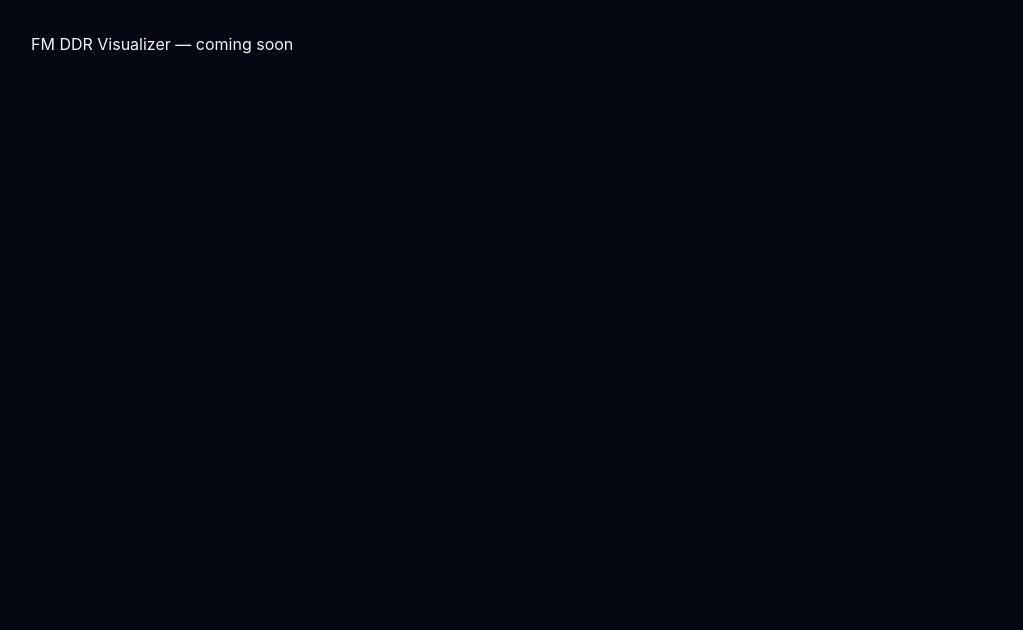
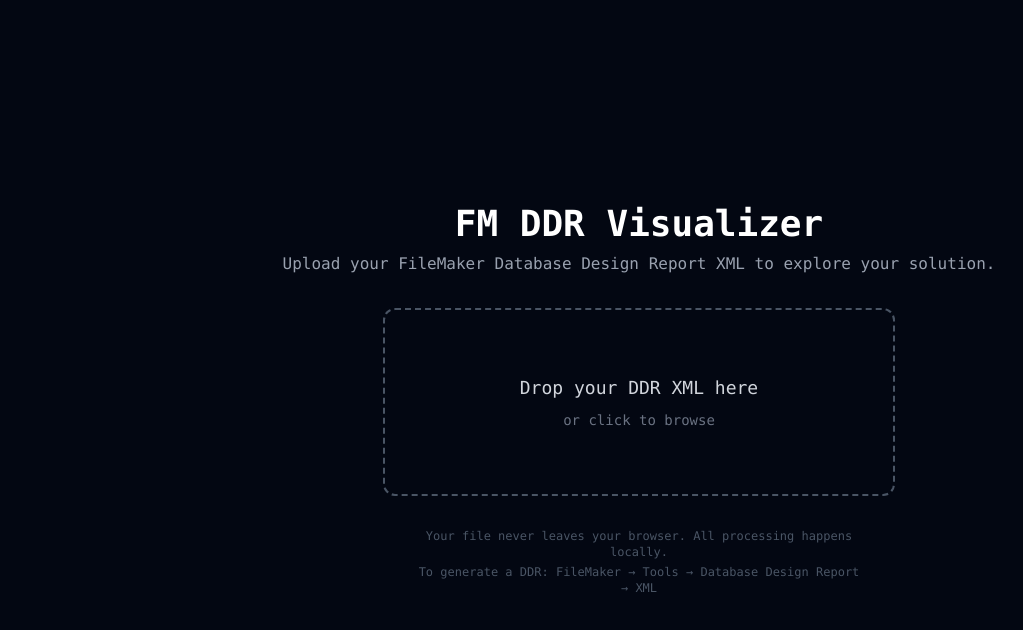
Before and after one commit to useradam27/fm-ddr-visualizer, a React (Vite) app: page / in a window 1280 px wide. Shown: the top 630 px of the page, without its empty margins (1-1024 px from the left). Built offline with nearby package versions, Linux system fonts and the light colour scheme.

Commit message:
Temp menu and upload setup.

```diff
--- a/src/App.jsx
+++ b/src/App.jsx
@@ -1,7 +1,13 @@
+import { useDDRStore } from './store/useDDRStore'
+import UploadPage from './pages/UploadPage'
+import OverviewPage from './pages/OverviewPage'
+
 export default function App() {
+  const data = useDDRStore(state => state.data)
+
   return (
-    <div className="min-h-screen bg-gray-950 text-gray-100">
-      <p className="p-8">FM DDR Visualizer — coming soon</p>
+    <div className='min-h-screen bg-gray-950 text-gray-100 font-mono'>
+      {data ? <OverviewPage /> : <UploadPage />}
     </div>
   )
 }
--- /dev/null
+++ b/src/pages/OverviewPage.jsx
@@ -0,0 +1,24 @@
+import { useDDRStore } from '../store/useDDRStore'
+
+export default function OverviewPage() {
+  const { data, fileName, reset } = useDDRStore()
+
+  return (
+    <div className="p-8">
+      <div className="flex items-center justify-between mb-6">
+        <div>
+          <h1 className="text-2xl font-bold text-white">{data.meta.fileName}</h1>
+          <p className="text-gray-400 text-sm">FileMaker {data.meta.fmVersion}</p>
+        </div>
+        <button
+          onClick={reset}
+          className="text-gray-400 hover:text-white text-sm border border-gray-700
+                     px-3 py-1 rounded hover:border-gray-500 transition-colors"
+        >
+          ← Load different file
+        </button>
+      </div>
+      <p className="text-gray-400">Parser connected. Summary coming Day 5.</p>
+    </div>
+  )
+}
--- /dev/null
+++ b/src/pages/UploadPage.jsx
@@ -0,0 +1,85 @@
+import { useCallback, useDeferredValue } from "react";
+import { useDDRStore } from "../store/useDDRStore";
+import { parseDDR } from '../parser/DDRParser'
+
+export default function UploadPage() {
+    const { setData, setLoading, setError } = useDDRStore()
+
+    //catch incorrect file
+    const handleFile = useCallback(async (file) => {
+        if (!file || !file.name.endsWith('.xml')) {
+            setError('Please upload a FileMaker DDR XML file.')
+            return
+        }
+
+        setLoading(true)
+
+        try {
+            const text = await file.text()
+            const result = parseDDR(text)
+            setData(result, file.name)
+        } catch (err) {
+            setError(`Failed to parse DRR: ${err.message}`)
+        }
+    }, [setData, setLoading,setError])
+
+
+    const handleDrop = useCallback((e) => {
+        e.preventDefault()
+        const file = e.dataTransfer.files[0]
+        handleFile(file)
+    }, [handleFile])
+
+    const handleInputChange = useCallback((e) => {
+        handleFile(e.target.files[0])
+    }, [handleFile])
+
+    const { isLoading, error } = useDDRStore()
+
+    return (
+        <div className="flex flex-col items-center justify-center min-h-screen p-8">
+          <div className="mb-8 text-center">
+            <h1 className="text-4xl font-bold text-white mb-2">FM DDR Visualizer</h1>
+            <p className="text-gray-400">
+              Upload your FileMaker Database Design Report XML to explore your solution.
+            </p>
+          </div>
+
+          <div
+            onDrop={handleDrop}
+            onDragOver={(e) => e.preventDefault()}
+            className="w-full max-w-lg border-2 border-dashed border-gray-600 rounded-xl p-16 text-center
+                       hover:border-blue-500 transition-colors cursor-pointer"
+            onClick={() => document.getElementById('file-input').click()}
+          >
+            {isLoading ? (
+              <p className="text-blue-400 animate-pulse">Parsing DDR...</p>
+            ) : (
+              <>
+                <p className="text-gray-300 text-lg mb-2">Drop your DDR XML here</p>
+                <p className="text-gray-500 text-sm">or click to browse</p>
+              </>
+            )}
+          </div>
+
+          <input
+            id="file-input"
+            type="file"
+            accept=".xml"
+            className="hidden"
+            onChange={handleInputChange}
+          />
+
+          {error && (
+            <p className="mt-4 text-red-400 text-sm">{error}</p>
+          )}
+
+          <div className="mt-8 text-gray-600 text-xs text-center max-w-md">
+            <p>Your file never leaves your browser. All processing happens locally.</p>
+            <p className="mt-1">
+              To generate a DDR: FileMaker → Tools → Database Design Report → XML
+            </p>
+          </div>
+        </div>
+      )
+}
--- /dev/null
+++ b/src/parser/DDRParser.js
@@ -0,0 +1,34 @@
+export function parseDDR(xmlText) {
+    const parser = new DOMParser()
+    const doc = parser.parseFromString(xmlText, 'application/xml')
+
+    const parseError = doc.querySelector('parsererror')
+    if (parseError) {
+      throw new Error('Invalid XML — is this a FileMaker DDR file?')
+    }
+
+    // Detect FM version from the root element
+    const root = doc.documentElement
+    const fmVersion = root.getAttribute('xmlns') || 'Unknown'
+
+    // Get the file name from the DDR
+    const fileRef = root.querySelector('File')
+    const fileName = fileRef?.getAttribute('name') || 'Unknown'
+
+    return {
+      meta: {
+        fmVersion,
+        fileName,
+        generatedAt: new Date().toISOString(),
+      },
+      tables: {},
+      fields: {},
+      scripts: {},
+      layouts: {},
+      relationships: [],
+      valueLists: {},
+      customFunctions: {},
+      privilegeSets: {},
+      issues: [],
+    }
+  }
--- /dev/null
+++ b/src/store/useDDRStore.js
@@ -0,0 +1,13 @@
+import {create} from 'zustand'
+
+export const useDDRStore = create((set) => ({
+    data: null,
+    fileName: null,
+    isLoading: false,
+    error: null,
+
+    setData: (data, fileName) => set({data, fileName, isLoading: false, error: null}),
+    setLoading: (isLoading) => set({isLoading}),
+    setError: (error) => set({error, isLoading: false}),
+    reset: () => set({data: null, fileName: null, isLoading: false, error: null})
+}))
```
